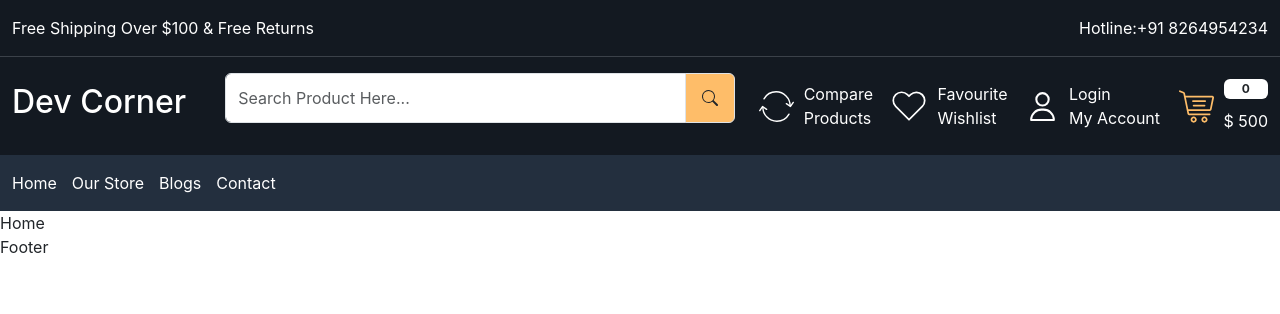
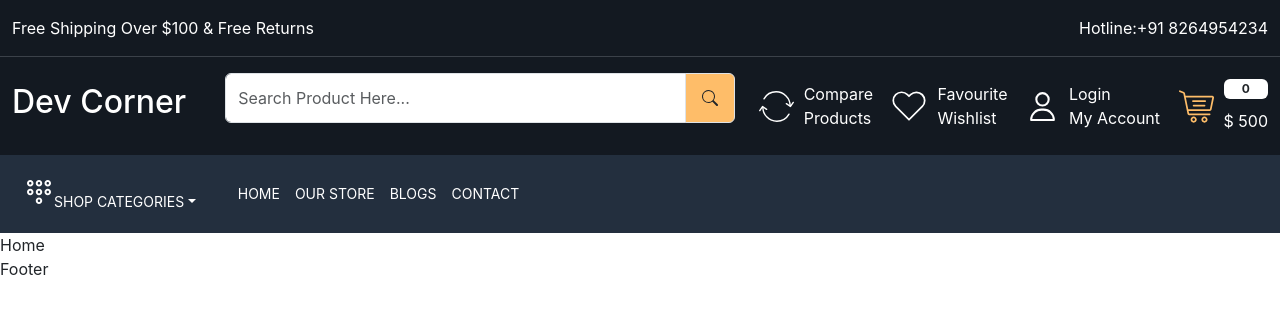
Before and after one commit to yanapeshko/web-shop, a React (Create React App) app: page / in a window 1280 px wide. Shown: the top 314 px of the page. Built offline with nearby package versions, Linux system fonts and the light colour scheme.

Commit message:
changed the script+header

```diff
--- a/public/index.html
+++ b/public/index.html
@@ -31,8 +31,8 @@
     <div id="root"></div>
 
     <script
-      src="https://cdn.jsdelivr.net/npm/bootstrap@5.3.0-alpha1/dist/js/bootstrap.min.js"
-      integrity="sha384-mQ93GR66B00ZXjt0YO5KlohRA5SY2XofN4zfuZxLkoj1gXtW8ANNCe9d5Y3eG5eD"
+      src="https://cdn.jsdelivr.net/npm/bootstrap@5.1.1/dist/js/bootstrap.bundle.min.js"
+      integrity="sha384-/bQdsTh/da6pkI1MST/rWKFNjaCP5gBSY4sEBT38Q/9RBh9AH40zEOg7Hlq2THRZ"
       crossorigin="anonymous"
     ></script>
   </body>
--- a/src/App.css
+++ b/src/App.css
@@ -30,6 +30,9 @@ a {
 .gap-15 {
   gap: 15px;
 }
+.gap-30 {
+  gap: 30px;
+}
 /* Header */
 .header-top-strip {
   border-bottom: 1px solid var(--color-3b4149);
@@ -45,8 +48,19 @@ a {
   width: 35px;
   height: 35px;
 }
-.header-bottom .menu-links a {
+.header-bottom .menu-links a,
+.header-bottom .dropdown button {
   color: white;
+  font-size: 14px;
+  line-height: 18px;
+  font-weight: 400;
+  letter-spacing: 0.3;
+  text-transform: uppercase;
 }
-
+.header-bottom .dropdown button:focus {
+  box-shadow: none;
+}
+.header-bottom .dropdown button::before {
+  content: url("../public/images/menu.svg");
+}
 /* Header End */
--- a/src/components/Header.jsx
+++ b/src/components/Header.jsx
@@ -96,8 +96,36 @@ const Header = () => {
         <div className="container-xxl">
           <div className="row">
             <div className="col-12">
-              <div className="menu-bottom d-flex align-items-center">
-                <div></div>
+              <div className="menu-bottom d-flex align-items-center gap-30">
+                <div>
+                  <div className="dropdown">
+                    <button
+                      className="btn btn-secondary dropdown-toggle bg-transparent border-0"
+                      type="button"
+                      data-bs-toggle="dropdown"
+                      aria-expanded="false"
+                    >
+                      Shop Categories
+                    </button>
+                    <ul className="dropdown-menu">
+                      <li>
+                        <a class="dropdown-item" href="#">
+                          Action
+                        </a>
+                      </li>
+                      <li>
+                        <a class="dropdown-item" href="#">
+                          Another action
+                        </a>
+                      </li>
+                      <li>
+                        <a class="dropdown-item" href="#">
+                          Something else here
+                        </a>
+                      </li>
+                    </ul>
+                  </div>
+                </div>
                 <div className="menu-links">
                   <div className="d-flex align-items-center gap-15">
                     <NavLink className="text-white" to="/">
```
